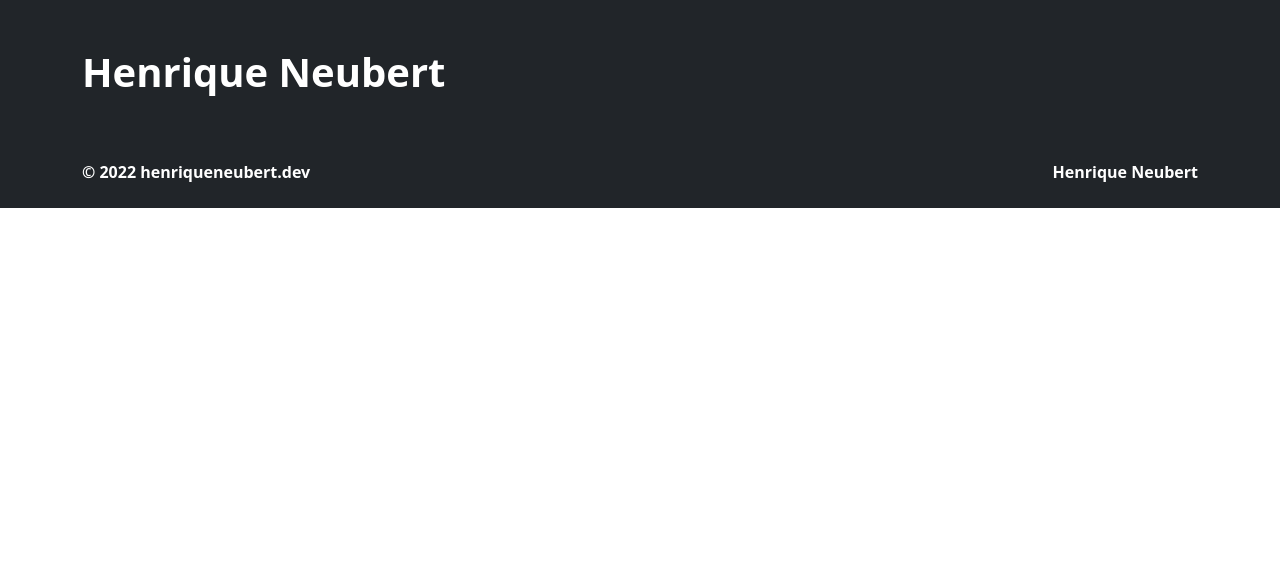
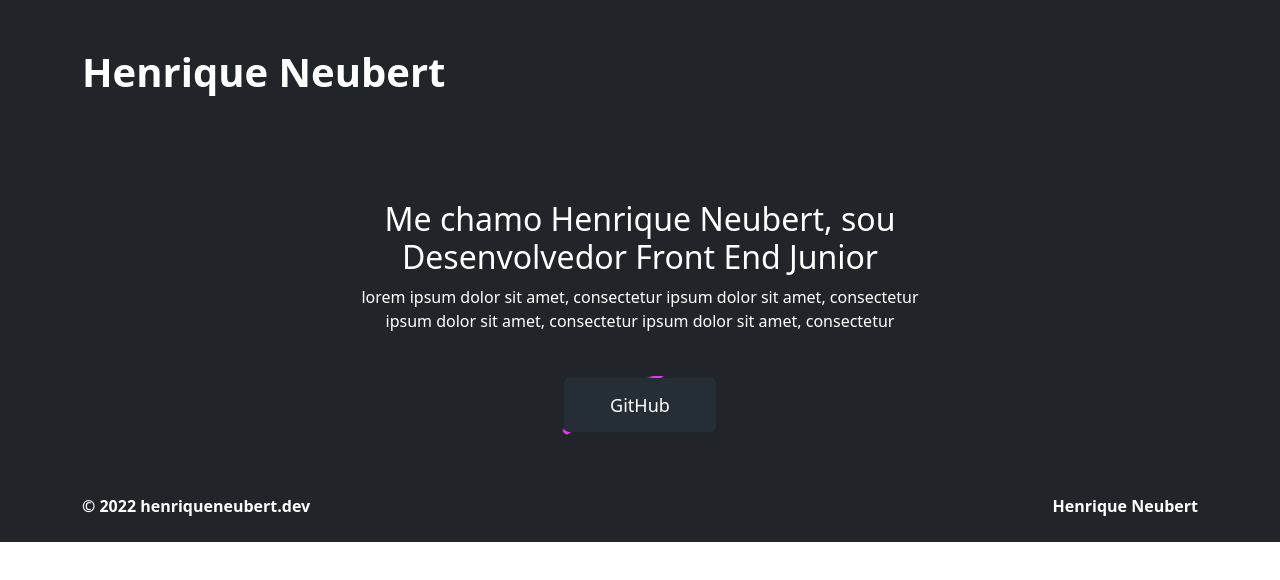
Before and after one commit to HenriqueNeubert/study_portfolio-B, a React (Vite) app: page / in a window 1280 px wide. Shown: the top 580 px of the page. Built offline with nearby package versions, Linux system fonts and the light colour scheme.

Commit message:
fix: ajust banner align

```diff
--- a/src/App.jsx
+++ b/src/App.jsx
@@ -1,5 +1,6 @@
 import React from 'react'
 import './App.scss'
+import Banner from './components/banner/Banner'
 import Footer from './components/Footer'
 import Header from './components/Header'
 
@@ -9,13 +10,19 @@ function App() {
     <div className="App">
       <Header
         title="Henrique Neubert"
-        backgroundColor="dark"
-      />
+        backgroundColor="dark">
+      </Header>
+      <Banner
+        title="Me chamo Henrique Neubert, sou Desenvolvedor Front End Junior"
+        description="lorem ipsum dolor sit amet, consectetur ipsum dolor sit amet, consectetur ipsum dolor sit amet, consectetur ipsum dolor sit amet, consectetur"
+        titleButton="GitHub"
+        alignAll="center">
+      </Banner>
       <Footer
         copyRight="© 2022 henriqueneubert.dev"
         title="Henrique Neubert"
-        backgroundColor="dark"
-      />
+        backgroundColor="dark">
+      </Footer>
     </div>
   )
 }
--- /dev/null
+++ b/src/components/banner/Banner.jsx
@@ -0,0 +1,29 @@
+import React from "react";
+import ButtonPrimary from "../buttons/ButtonPrimary";
+
+export default (props) => {
+  const style = {
+    backgroundColor: props.backgroundColor,
+  };
+
+  const align = {
+    textAlign: props.alignAll,
+    justifyContent: props.alignAll
+  }
+
+  return (
+    <div class="py-5" style={style}>
+      <div className="container">
+        <div className="d-flex" style={align}>
+          <div className="d-flex flex-column col-lg-6" style={align}>
+            <h2>{props.title}</h2>
+            <p>{props.description}</p>
+            <div className="pt-4">
+              <ButtonPrimary {...props}/>
+            </div>
+          </div>
+        </div>
+      </div>
+    </div>
+  );
+};
--- /dev/null
+++ b/src/components/buttons/ButtonPrimary.jsx
@@ -0,0 +1,18 @@
+import React from "react";
+import "./Buttons.scss"
+
+export default (props) => {
+
+  const align = {
+    textAlign: props.alignAll,
+    justifyContent: props.alignAll
+  }
+
+  return (
+    <div className="d-flex" style={align}>
+      <button className="btn px-5 py-3">
+        <p className="mb-0 text-white">{props.titleButton}</p>
+      </button>
+    </div>
+  );
+};
--- /dev/null
+++ b/src/components/buttons/Buttons.scss
@@ -0,0 +1,52 @@
+.btn{
+  position: relative;
+  // height: 45px;
+  border: 3px solid transparent;
+  overflow: hidden;
+  border-radius: 10px;
+  p{
+    font-size: 18px;
+    z-index: 3;
+    position: relative;
+  }
+  &::after{
+    position: absolute;
+    content: '';
+    top: 0;
+    left: 0;
+    z-index: 1;
+
+    width: 200%;
+    height: 2%;
+    margin-left: -50%;
+    margin-top: 10px;
+
+    background-color: #fff;
+    background-color: rgb(227, 55, 243);
+    box-shadow: 0 0 0.1em 0.2em
+    rgb(227, 55, 243), 0 0 0.1em 0.1em
+    rgb(224, 98, 238);
+
+    animation: loading 6s linear infinite
+  }
+  &::before{
+    position: absolute;
+    content: '';
+    inset:0;
+    margin: 1.5%;
+    z-index: 2;
+    border-radius: 5px;
+
+    background-color: #fff;
+    background-color: #252d35;
+  }
+}
+
+@keyframes loading {
+	0% {
+		transform: rotate(0);
+	}
+	100% {
+		transform: rotate(360deg);
+	}
+}
```
